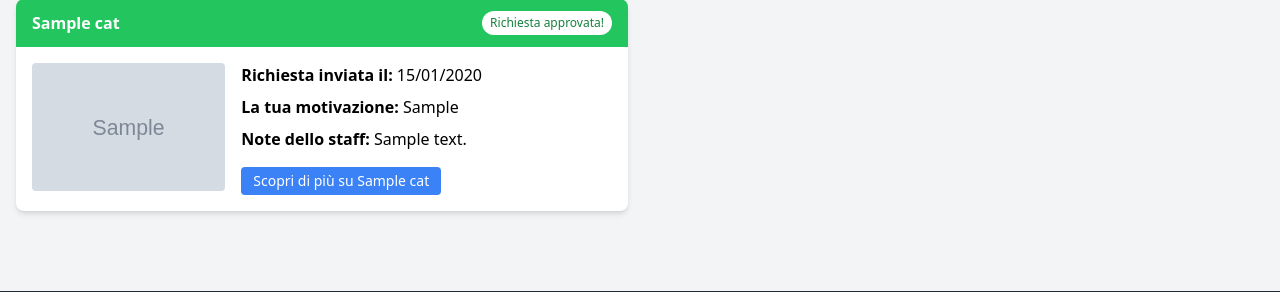
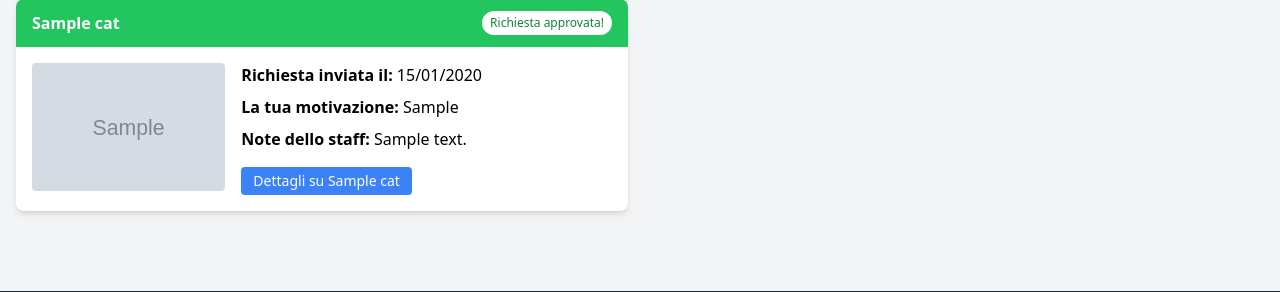
Before and after one commit to Alle-marchio/catadoption, a Django app: page /profile/ in a window 1280 px wide. Shown: the part 363-655 px from the top of the page. Run offline with Django 4.2, Linux system fonts and the light colour scheme; a user stored in the database is signed in; tables that the repository leaves empty hold one stand-in row (values such as "Sample post"); grey boxes marked "Sample" are stand-in pictures; some libraries are stand-ins or nearby versions.

Commit message:
fix button adoption text

```diff
--- a/templates/registration/user_profile.html
+++ b/templates/registration/user_profile.html
@@ -99,7 +99,7 @@
                                         {% if request.notes %}
                                             <p class="mb-2"><span class="font-semibold">Note dello staff:</span> {{ request.notes|truncatechars:100 }}</p>
                                         {% endif %}
-                                        <a href="{% url 'cat-detail' request.cat.id %}" class="mt-2 inline-block px-3 py-1 text-sm bg-blue-500 text-white rounded hover:bg-blue-600 transition-colors">Scopri di più su {{ request.cat.name }}</a>
+                                        <a href="{% url 'cat-detail' request.cat.id %}" class="mt-2 inline-block px-3 py-1 text-sm bg-blue-500 text-white rounded hover:bg-blue-600 transition-colors">Dettagli su {{ request.cat.name }}</a>
                                     </div>
                                 </div>
                             </div>
```
